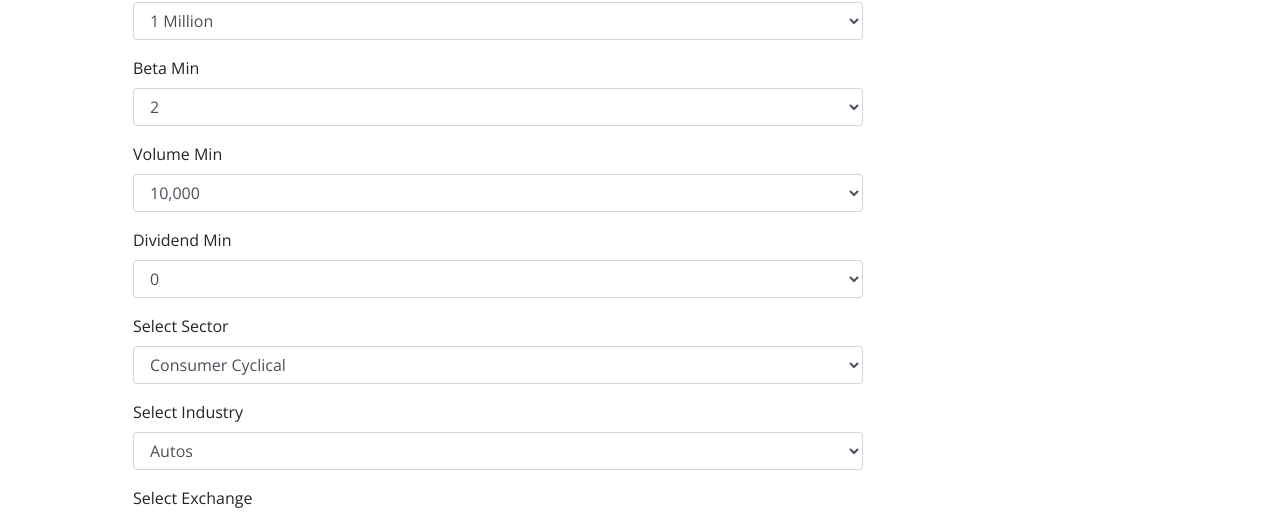
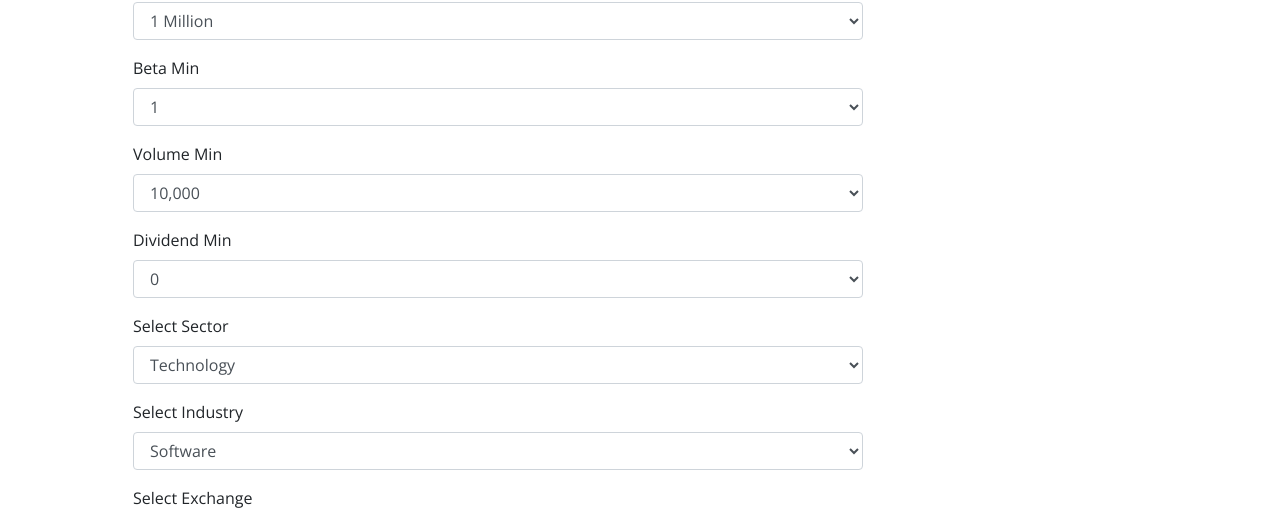
Before and after one commit to sjoseph1848/AngularTemplateDrivenForm, an Angular app: page /screen in a window 1280 px wide. Shown: the part 153-669 px from the top of the page. Built offline with nearby package versions, Linux system fonts and the light colour scheme.

Commit message:
added all the elements of the form to the ngModel

```diff
--- a/src/app/screener/screener.component.html
+++ b/src/app/screener/screener.component.html
@@ -10,8 +10,13 @@
           #screenData="ngModelGroup"
         >
           <div class="form-group">
-            <label for="exchange">Market Cap Min</label>
-            <select id="exchange" class="form-control" name="exchange">
+            <label for="marketCap">Market Cap Min</label>
+            <select
+              id="marketCap"
+              class="form-control"
+              name="marketCap"
+              [ngModel]="defaultMarketCap"
+            >
               <option value="1000000">1 Million</option>
               <option value="100000000">100 Million</option>
               <option value="500000000">500 Million</option>
@@ -20,7 +25,12 @@
           </div>
           <div class="form-group">
             <label for="betaMin">Beta Min</label>
-            <select id="betaMin" class="form-control" name="betaMin">
+            <select
+              id="betaMin"
+              class="form-control"
+              name="betaMin"
+              [ngModel]="defaultBeta"
+            >
               <option value="2">2</option>
               <option value="1.5">1.5</option>
               <option value="1.25">1.25</option>
@@ -31,7 +41,12 @@
           </div>
           <div class="form-group">
             <label for="volumeMin">Volume Min</label>
-            <select id="volumeMin" class="form-control" name="volumeMin">
+            <select
+              id="volumeMin"
+              class="form-control"
+              name="volumeMin"
+              [ngModel]="defaultVolume"
+            >
               <option value="10000">10,000</option>
               <option value="50000">50,000</option>
               <option value="100000">100,000</option>
@@ -39,7 +54,12 @@
           </div>
           <div class="form-group">
             <label for="dividendMin">Dividend Min</label>
-            <select id="dividendMin" class="form-control" name="dividendMin">
+            <select
+              id="dividendMin"
+              class="form-control"
+              name="dividendMin"
+              [ngModel]="defaultDividend"
+            >
               <option value="0">0</option>
               <option value=".50">0.50</option>
               <option value="1">1</option>
@@ -48,21 +68,26 @@
 
           <div class="form-group">
             <label for="sector">Select Sector</label>
-            <select id="sector" class="form-control" name="sector">
-              <option value="Consumer Cyclical">Consumer Cyclical</option>
+            <select
+              id="sector"
+              class="form-control"
+              name="sector"
+              [ngModel]="defaultSector"
+            >
+              <option value="Consumer%20Cyclical">Consumer Cyclical</option>
               <option value="Energy">Energy</option>
               <option value="Technology">Technology</option>
               <option value="Industrials">Industrials</option>
-              <option value="Financial Services">Financial Services</option>
-              <option value="Basic Materials">Basic Materials</option>
-              <option value="Communication Services"
+              <option value="Financial%20Services">Financial Services</option>
+              <option value="Basic%20Materials">Basic Materials</option>
+              <option value="Communication%20Services"
                 >Communication Services</option
               >
-              <option value="Consumer Defensive">Consumer Defensive</option>
+              <option value="Consumer%20Defensive">Consumer Defensive</option>
               <option value="Healthcare">Healthcare</option>
-              <option value="Real Estate">Real Estate</option>
+              <option value="Real%20Estate">Real Estate</option>
               <option value="Utilities">Utilities</option>
-              <option value="Industrial Goods">Industrial Goods</option>
+              <option value="Industrial%20Goods">Industrial Goods</option>
               <option value="Financial">Financial</option>
               <option value="Services">Services</option>
               <option value="Conglomerates">Conglomerates</option>
@@ -71,15 +96,20 @@
 
           <div class="form-group">
             <label for="industry">Select Industry</label>
-            <select id="industry" class="form-control" name="industry">
+            <select
+              id="industry"
+              class="form-control"
+              name="industry"
+              [ngModel]="defaultIndustry"
+            >
               <option value="Autos">Autos</option>
               <option value="Banks">Banks</option>
-              <option value="Banks Diversified">Banks Diversified</option>
+              <option value="Banks%20Diversified">Banks Diversified</option>
               <option value="Software">Software</option>
-              <option value="Banks Regional">Banks Regional</option>
-              <option value="Beverages Alcoholic">Beverages Alcoholic</option>
-              <option value="Beverages Brewers">Beverages Brewers</option>
-              <option value="Beverages Non-Alcoholic"
+              <option value="Banks%20Regional">Banks Regional</option>
+              <option value="Beverages%20Alcoholic">Beverages Alcoholic</option>
+              <option value="Beverages%20Brewers">Beverages Brewers</option>
+              <option value="Beverages%20Non-Alcoholic"
                 >Beverages Non-Alcoholic</option
               >
             </select>
@@ -87,7 +117,12 @@
 
           <div class="form-group">
             <label for="exchange">Select Exchange</label>
-            <select id="exchange" class="form-control" name="exchange">
+            <select
+              id="exchange"
+              class="form-control"
+              name="exchange"
+              [ngModel]="defaultExchange"
+            >
               <option value="nyse">NYSE</option>
               <option value="nasdaq">NASDAQ</option>
               <option value="amex">AMEX</option>
--- a/src/app/screener/screener.component.ts
+++ b/src/app/screener/screener.component.ts
@@ -7,7 +7,13 @@ import { NgForm } from '@angular/forms';
   styleUrls: ['./screener.component.scss']
 })
 export class ScreenerComponent implements OnInit {
-
+  defaultMarketCap = "1000000";
+  defaultBeta = "1"
+  defaultVolume = "10000";
+  defaultDividend = "0";
+  defaultSector = "Technology";
+  defaultIndustry = "Software";
+  defaultExchange = "nyse";
   constructor() { }
 
   ngOnInit() {
```
